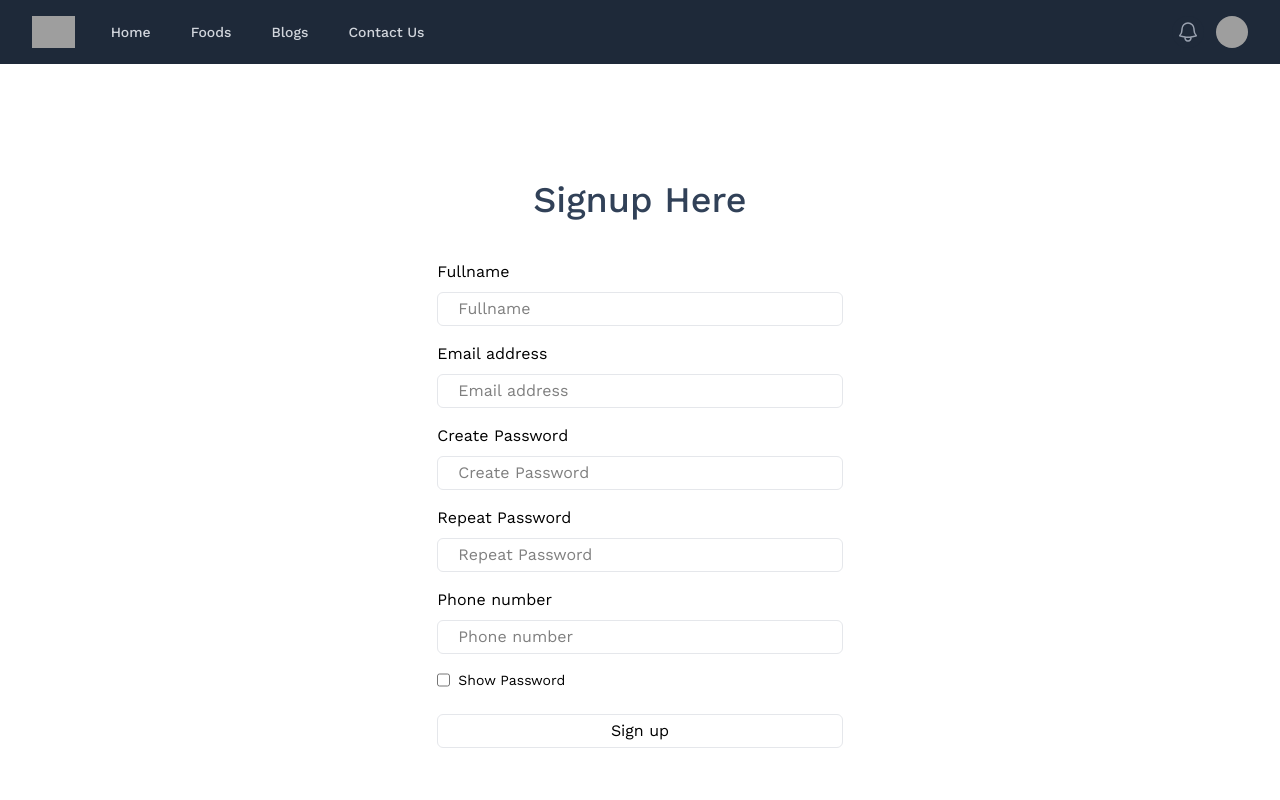
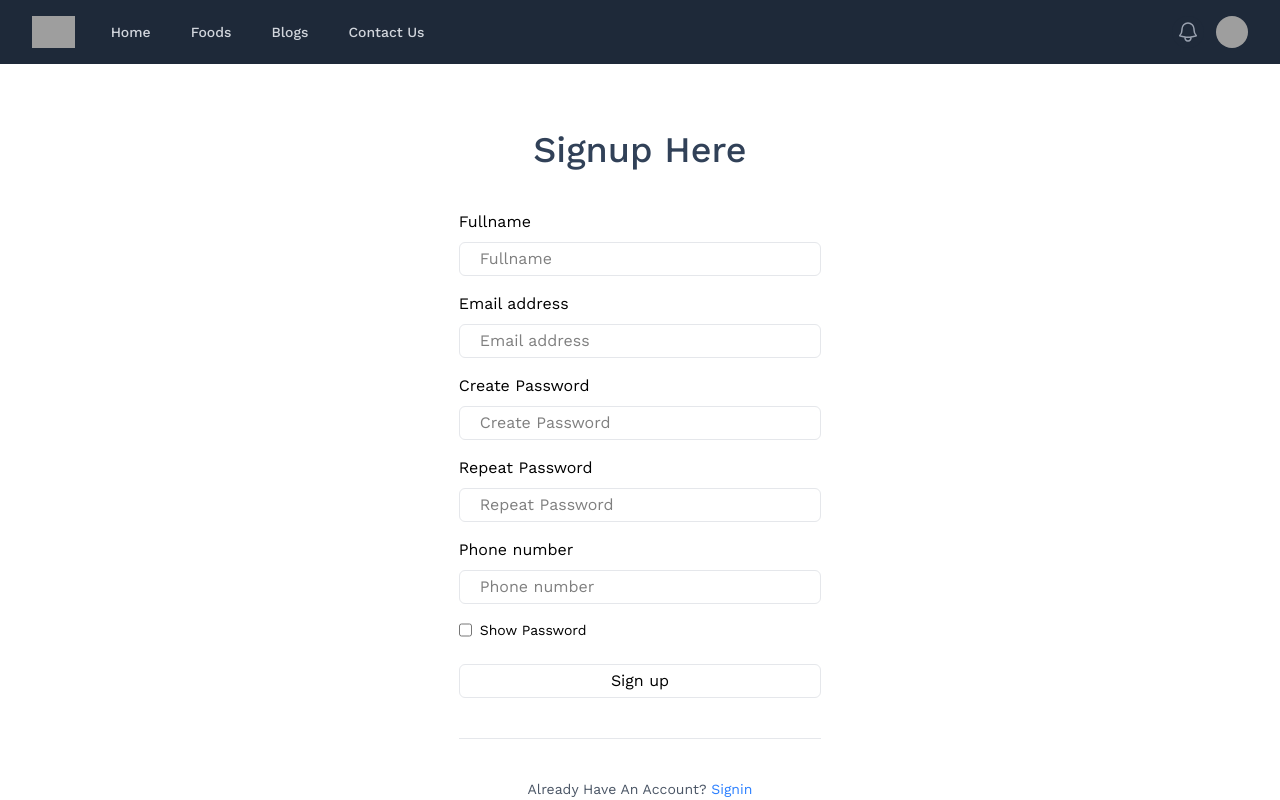
Before and after one commit to WalidurTanjim/tastynest, a React (Vite) app: page /signup in a window 1280 px wide. Shown: the top 800 px of the page. Built offline with nearby package versions, Linux system fonts and the light colour scheme; grey boxes are pictures that could not be loaded.

Commit message:
Toggle link added on Signup & Singin page

```diff
--- a/src/pages/Signin/Signin.tsx
+++ b/src/pages/Signin/Signin.tsx
@@ -1,5 +1,6 @@
 import { useState } from 'react';
 import './Signin.css';
+import { Link } from 'react-router-dom';
 
 const Signin = () => {
     const [showPassword, setShowPassword] = useState<boolean>(false);
@@ -11,10 +12,10 @@ const Signin = () => {
 
     return (
         <div className="signUp w-full min-h-screen flex items-center justify-center">
-            <div className="container mx-auto w-full px-2 sm:px-6 lg:px-8 py-10">
+            <div className="container mx-auto w-full sm:w-4/5 md:w-4/6 lg:w-2/6 px-2 sm:px-6 lg:px-8 py-10">
                 <h1 className="text-center text-2xl md:text-3xl lg:text-4xl text-slate-700 font-medium">Signin Here</h1>
 
-                <form className="w-full sm:w-4/5 md:w-4/6 lg:w-2/6 mx-auto mt-10">
+                <form className="w-fullmt-10">
                     <div className="email w-full mb-4">
                         <label htmlFor="email">Email address</label>
                         <input type="email" id="email" placeholder="Email address" autoComplete="off" required className="custom-input" />
@@ -32,6 +33,12 @@ const Signin = () => {
 
                     <button type="submit" className="w-full px-5 py-1 outline-none border border-gray-200 rounded-md hover:bg-gray-100 active:bg-transparent mt-2">Sign in</button>
                 </form>
+
+                <hr className="h-px bg-gray-200 border-none my-10 dark:bg-gray-700" />
+
+                <div className='text-center'>
+                    <h1 className='text-gray-600 text-sm'>Don't Have An Account? <Link to={`/signup`} className='text-blue-500 hover:text-blue-400 active:text-blue-500'>Signup</Link></h1>
+                </div>
             </div>
         </div>
     );
--- a/src/pages/Signup/Signup.tsx
+++ b/src/pages/Signup/Signup.tsx
@@ -1,5 +1,6 @@
 import { useState } from "react";
 import './Signup.css';
+import { Link } from "react-router-dom";
 
 const Signup = () => {
     const [showPassword, setShowPassword] = useState<boolean>(false);
@@ -11,10 +12,10 @@ const Signup = () => {
 
     return (
         <div className="signUp w-full min-h-screen flex items-center justify-center">
-            <div className="container mx-auto w-full px-2 sm:px-6 lg:px-8 py-10">
+            <div className="container mx-auto w-full sm:w-4/5 md:w-4/6 lg:w-2/6 px-2 sm:px-6 lg:px-8 py-10">
                 <h1 className="text-center text-2xl md:text-3xl lg:text-4xl text-slate-700 font-medium">Signup Here</h1>
 
-                <form className="w-full sm:w-4/5 md:w-4/6 lg:w-2/6 mx-auto mt-10">
+                <form className="w-full mt-10">
                     <div className="fullname w-full mb-4">
                         <label htmlFor="fullname">Fullname</label>
                         <input type="text" id="fullname" placeholder="Fullname" autoComplete="off" required className="custom-input"  />
@@ -47,6 +48,12 @@ const Signup = () => {
 
                     <button type="submit" className="w-full px-5 py-1 outline-none border border-gray-200 rounded-md hover:bg-gray-100 active:bg-transparent mt-2">Sign up</button>
                 </form>
+
+                <hr className="h-px bg-gray-200 border-none my-10 dark:bg-gray-700" />
+
+                <div className='text-center'>
+                    <h1 className='text-gray-600 text-sm'>Already Have An Account? <Link to={`/signin`} className='text-blue-500 hover:text-blue-400 active:text-blue-500'>Signin</Link></h1>
+                </div>
             </div>
         </div>
     );
```
